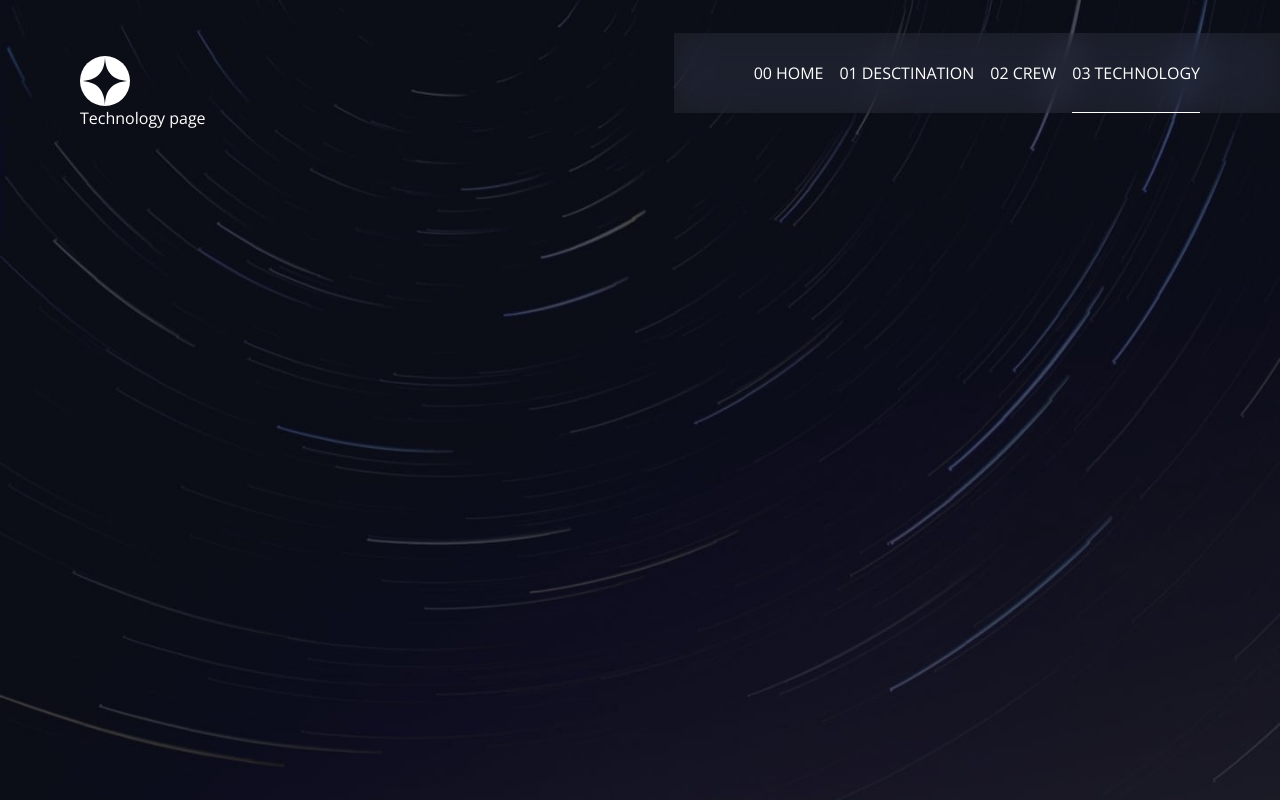
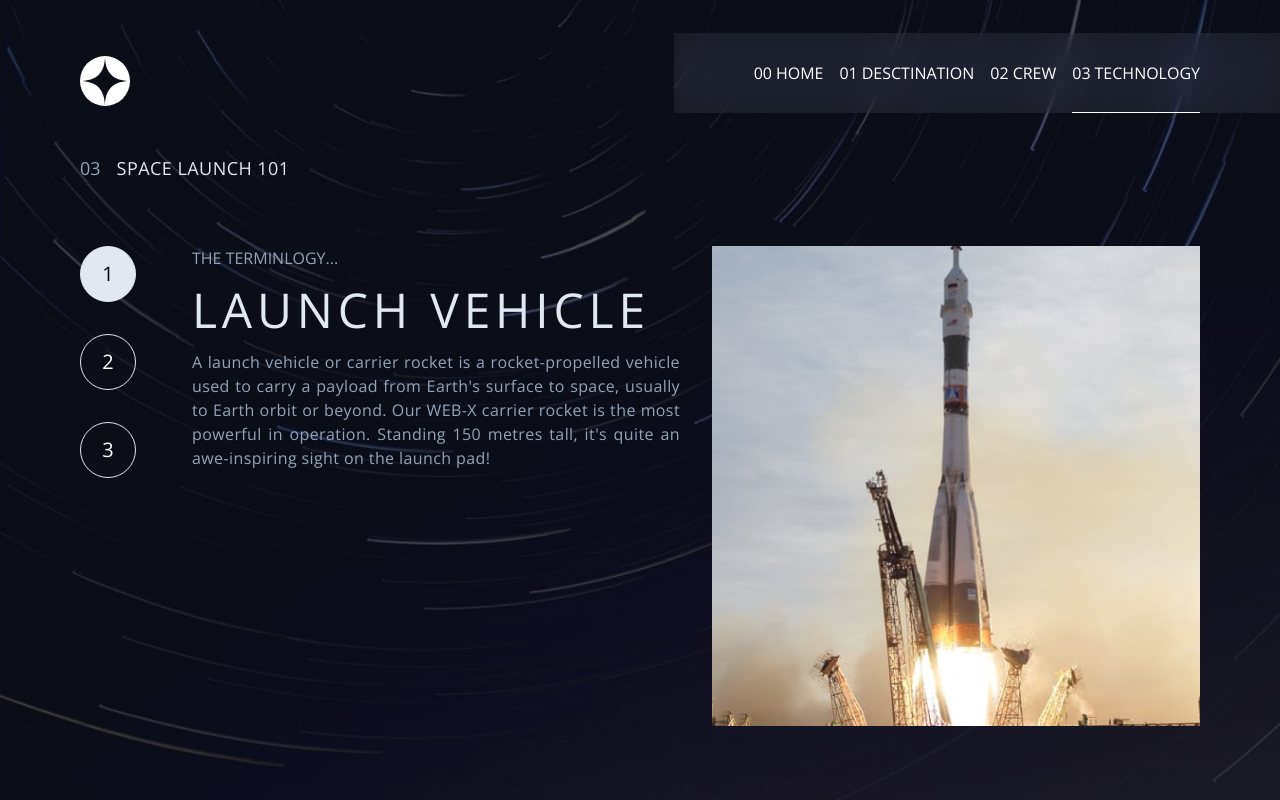
Before and after one commit to abuakr-alzubir/space-rourism, a Next.js app: page /technology in a window 1280 px wide. Built offline with nearby package versions, Linux system fonts and the light colour scheme.

Commit message:
technology finshe

```diff
--- a/app/(home)/page.tsx
+++ b/app/(home)/page.tsx
@@ -1,4 +1,5 @@
 import { Metadata } from "next";
+import Link from "next/link";
 
 export const metadata: Metadata = {
   title: "Home page",
@@ -9,7 +10,9 @@ export default function Home() {
     <div className="flex flex-col lg:flex-row gap-y-12 pt-8 md:pt-16 items-center justify-center lg:justify-between text-center text-slate-200">
       <div className="max-w-lg">
         <p className="uppercase mb-4 text-2xl">So, you want to travel to</p>
-        <h2 className="text-8xl uppercase mb-8 text-white md:text-[150px] ">Space</h2>
+        <h2 className="text-8xl uppercase mb-8 text-white md:text-[150px] ">
+          Space
+        </h2>
         <p className="text-xl">
           Let’s face it; if you want to go to space, you might as well genuinely
           go to outer space and not hover kind of on the edge of it. Well sit
@@ -17,9 +20,11 @@ export default function Home() {
           experience!
         </p>
       </div>
-      <div className="flex justify-center items-center w-[200px] md:w-[250px] h-[200px] md:h-[250px] text-black bg-white rounded-full uppercase text-3xl md:text-5xl ">
-        Explore
-      </div>
+      <Link href='/destination'>
+        <div className="flex justify-center items-center w-[200px] md:w-[250px] h-[200px] md:h-[250px] text-black bg-white rounded-full uppercase text-3xl md:text-5xl ">
+          Explore
+        </div>
+      </Link>
     </div>
   );
 }
--- a/app/technology/page.tsx
+++ b/app/technology/page.tsx
@@ -1,3 +1,4 @@
+import TechnologyComponents from "@/components/TechnologyComponents";
 import { Metadata } from "next";
 
 export const metadata: Metadata = {
@@ -6,8 +7,14 @@ export const metadata: Metadata = {
 
 export default function Technology() {
   return (
-    <>
-      <h1>Technology page</h1>
-    </>
+    <div>
+      <div className="space-y-8 md:space-y-16 pt-4 md:pt-12">
+        <div className="flex gap-4 items-center justify-center lg:justify-start text-lg text-slate-200">
+          <span className="text-slate-400">03</span>
+          <h2 className="uppercase tracking-wide">space launch 101</h2>
+        </div>
+        <TechnologyComponents />
+      </div>
+    </div>
   );
 }
--- /dev/null
+++ b/components/TechnologyComponents.tsx
@@ -0,0 +1,53 @@
+"use client";
+import React from "react";
+import { technology } from "@/app/data";
+import { cn } from "@/app/utils/cn";
+import Image from "next/image";
+
+const TechnologyComponents = () => {
+  const [currentNav, setCurrentNav] = React.useState(0);
+  console.log(document.body.clientWidth>1024? 'lg':'md');
+  return (
+    <div>
+      <div className="grid grdi-cols-1 lg:grid-cols-[5rem_1fr] gap-4 md:gap-0 lg:gap-8">
+        <div className="flex lg:flex-col gap-4 md:gap-8 justify-center lg:justify-start">
+          {technology.map((item, idx) => (
+            <button
+              key={idx}
+              onClick={(_) => setCurrentNav(idx)}
+              className={cn(
+                `w-14 h-14 bg-transparent rounded-full text-xl border-slate-200 border ${
+                  currentNav === idx ? "bg-slate-200 text-black" : ""
+                }`
+              )}
+            >
+              {idx + 1}
+            </button>
+          ))}
+        </div>
+          {technology.map((item, idx) => (
+            <div key={idx} className={cn(`grid grid-cols-1 lg:grid-cols-2 gap-4 lg:gap-8 ${currentNav !== idx ? 'hidden' : ''}`)}>
+              <div className="text-slate-400">
+                <span className="uppercase">the terminlogy...</span>
+                <h2 className="text-slate-200 uppercase text-5xl tracking-widest py-4">{item.name}</h2>
+                <p className="tracking-wide text-justify">{item.description}</p>
+              </div>
+              <div>
+                <Image
+                  src={document.body.clientWidth > 1024? item.images.portrait : item.images.landscape}
+                  alt="technology"
+                  width={0}
+                  height={0}
+                  priority
+                  sizes="100vw"
+                  className="w-62 lg:h-[60vh]"
+                />
+              </div>
+            </div>
+          ))}
+      </div>
+    </div>
+  );
+};
+
+export default TechnologyComponents;
```
